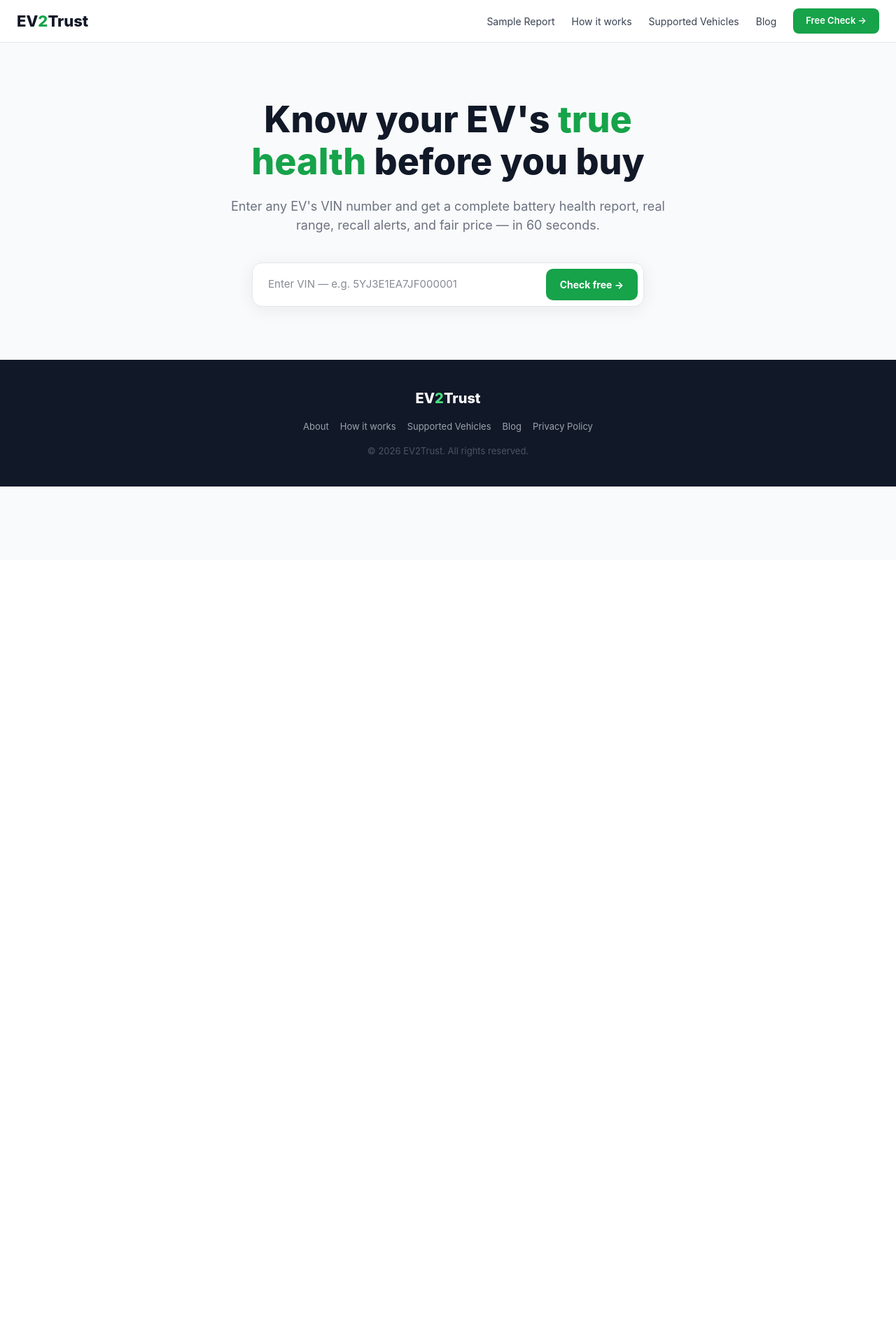
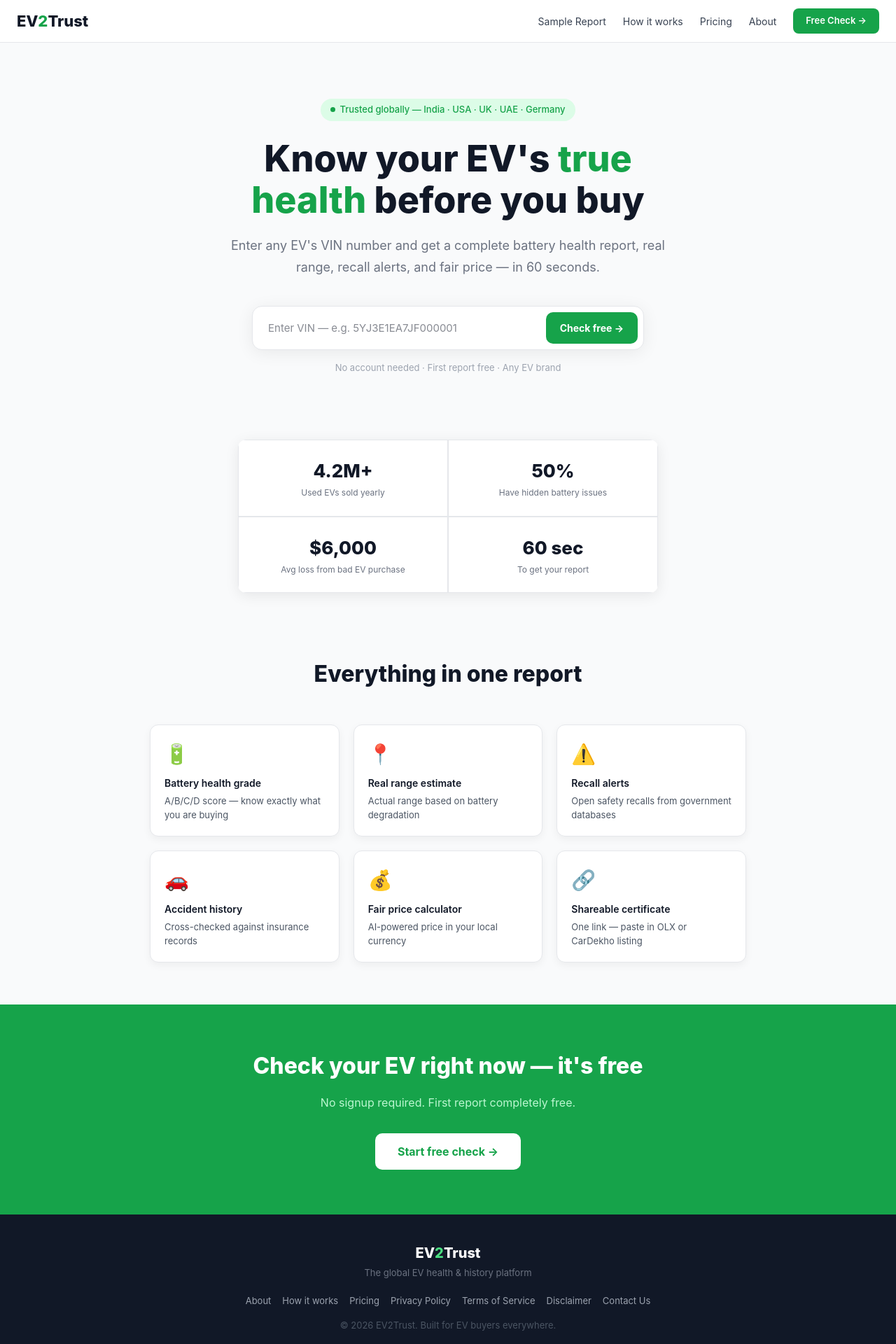
Before and after one commit to syedmeraj027/ev2trust, a Next.js app: page / in a window 1280 px wide. Shown: the top 1920 px of the page at 70% size. Before the commit the page ends 800 px from the top, so only its background shows below. Built offline with nearby package versions, Linux system fonts and the light colour scheme.

Commit message:
Updates in Home File

```diff
--- a/app/page.tsx
+++ b/app/page.tsx
@@ -7,66 +7,197 @@ export default function Home() {
 
   return (
     <div style={{ minHeight: "100vh", background: "#f9fafb", fontFamily: "Inter, sans-serif" }}>
+
       <style>{`
+        /* --- NEW HOVER EFFECTS --- */
         .text-link { transition: color 0.2s ease-in-out; }
         .nav-links .text-link:hover { color: #16a34a !important; }
         .footer-links .text-link:hover { color: #fff !important; }
+
         .btn-hover { transition: all 0.2s ease; }
         .btn-hover:hover { transform: translateY(-2px) scale(1.03); box-shadow: 0 8px 20px rgba(0,0,0,0.15); }
+        /* ------------------------- */
+
         .nav-links { display: flex; align-items: center; gap: 24px; font-size: 14px; }
         .nav-btn { background: #16a34a; color: #fff; padding: 8px 18px; border-radius: 8px; font-weight: 600; font-size: 13px; text-decoration: none; }
         .hamburger { display: none; background: none; border: none; cursor: pointer; padding: 4px; }
         .mobile-menu { display: none; flex-direction: column; gap: 0; background: #fff; border-top: 1px solid #e5e7eb; padding: 8px 0; }
         .mobile-menu.open { display: flex; }
         .mobile-menu a { padding: 12px 24px; font-size: 15px; color: #111827; text-decoration: none; border-bottom: 1px solid #f3f4f6; font-weight: 500; }
+        .mobile-menu a:last-child { border-bottom: none; }
         .hero-title { font-size: 52px; font-weight: 800; line-height: 1.15; color: #111827; margin-bottom: 20px; }
         .hero-section { text-align: center; padding: 80px 24px 60px; max-width: 720px; margin: 0 auto; }
+        .hero-sub { font-size: 18px; color: #6b7280; line-height: 1.7; margin-bottom: 40px; }
         .vin-box { display: flex; gap: 10px; max-width: 560px; margin: 0 auto 16px; background: #fff; padding: 8px; border-radius: 14px; border: 1.5px solid #e5e7eb; box-shadow: 0 4px 24px rgba(0,0,0,0.07); }
-        .vin-input { flex: 1; border: none; outline: none; font-size: 15px; padding: 10px 14px; background: transparent; color: #111827; }
-        .vin-btn { background: #16a34a; color: #fff; padding: 12px 20px; border-radius: 10px; font-weight: 700; font-size: 14px; text-decoration: none; }
-        @media (max-width: 640px) { .nav-links { display: none; } .hamburger { display: block; } .hero-title { font-size: 36px; } }
+        .vin-input { flex: 1; border: none; outline: none; font-size: 15px; padding: 10px 14px; background: transparent; color: #111827; min-width: 0; }
+        .vin-btn { background: #16a34a; color: #fff; padding: 12px 20px; border-radius: 10px; font-weight: 700; font-size: 14px; text-decoration: none; white-space: nowrap; flex-shrink: 0; display: inline-block; text-align: center; }
+        .stats-grid { display: grid; grid-template-columns: 1fr 1fr; gap: 0; max-width: 600px; margin: 0 auto; box-shadow: 0 4px 20px rgba(0,0,0,0.08); border-radius: 12px; overflow: hidden; }
+        .stat-item { text-align: center; padding: 24px 16px; border: 0.5px solid #e5e7eb; background: #fff; }
+        .features-grid { display: grid; grid-template-columns: repeat(auto-fit, minmax(200px, 1fr)); gap: 20px; }
+        .footer-links { margin-top: 16px; margin-bottom: 16px; display: flex; gap: 16px; flex-wrap: wrap; align-items: center; justify-content: center; }
+        .cta-title { color: #fff; font-weight: 800; margin-bottom: 16px; font-size: 32px; }
+
+        @media (max-width: 640px) {
+          .nav-links { display: none; }
+          .hamburger { display: block; }
+          .hero-title { font-size: 30px; }
+          .hero-sub { font-size: 15px; margin-bottom: 28px; }
+          .hero-section { padding: 40px 16px 32px; }
+          .vin-box { flex-direction: column; gap: 8px; margin: 0 0 16px; }
+          .vin-input { font-size: 14px; padding: 12px 14px; }
+          .vin-btn { padding: 13px 16px; font-size: 15px; }
+          .stats-grid { max-width: 100%; }
+          .stat-item { padding: 18px 10px; }
+          .features-grid { grid-template-columns: 1fr 1fr; gap: 12px; }
+          .footer-links { gap: 10px; font-size: 12px; }
+          .cta-title { font-size: 24px; }
+        }
       `}</style>
 
       {/* Navbar */}
-      <nav style={{ background: "#fff", borderBottom: "1px solid #e5e7eb", position: "sticky", top: 0, zIndex: 50 }}>
-        <div style={{ padding: "0 24px", height: 60, display: "flex", alignItems: "center", justifyContent: "space-between" }}>
+      <nav style={{
+        background: "#fff", borderBottom: "1px solid #e5e7eb",
+        position: "sticky", top: 0, zIndex: 50,
+      }}>
+        <div style={{
+          padding: "0 24px", height: 60,
+          display: "flex", alignItems: "center", justifyContent: "space-between",
+        }}>
           <Link href="/" style={{ fontWeight: 800, fontSize: 22, color: "#111827", textDecoration: "none" }}>
             EV<span style={{ color: "#16a34a" }}>2</span>Trust
           </Link>
           <div className="nav-links">
             <Link href="/sample-report" className="text-link" style={{ color: "#374151", textDecoration: "none" }}>Sample Report</Link>
             <Link href="/how-it-works" className="text-link" style={{ color: "#374151", textDecoration: "none" }}>How it works</Link>
-            <Link href="/supported-vehicles" className="text-link" style={{ color: "#374151", textDecoration: "none" }}>Supported Vehicles</Link>
-            <Link href="/blog" className="text-link" style={{ color: "#374151", textDecoration: "none" }}>Blog</Link>
+            <Link href="/pricing" className="text-link" style={{ color: "#374151", textDecoration: "none" }}>Pricing</Link>
+            <Link href="/about" className="text-link" style={{ color: "#374151", textDecoration: "none" }}>About</Link>
             <Link href="/check" className="nav-btn btn-hover">Free Check →</Link>
           </div>
-          <button className="hamburger" onClick={() => setMenuOpen(!menuOpen)}>
-            <svg width="24" height="24" fill="none" stroke="#111827" strokeWidth="2" strokeLinecap="round"><line x1="3" y1="6" x2="21" y2="6"/><line x1="3" y1="12" x2="21" y2="12"/><line x1="3" y1="18" x2="21" y2="18"/></svg>
+          <button className="hamburger" onClick={() => setMenuOpen(!menuOpen)} aria-label="Toggle menu">
+            <svg width="24" height="24" fill="none" stroke="#111827" strokeWidth="2" strokeLinecap="round">
+              {menuOpen
+                ? <><line x1="18" y1="6" x2="6" y2="18"/><line x1="6" y1="6" x2="18" y2="18"/></>
+                : <><line x1="3" y1="6" x2="21" y2="6"/><line x1="3" y1="12" x2="21" y2="12"/><line x1="3" y1="18" x2="21" y2="18"/></>
+              }
+            </svg>
           </button>
+        </div>
+        {/* Mobile Menu */}
+        <div className={`mobile-menu ${menuOpen ? "open" : ""}`}>
+          <Link href="/sample-report" onClick={() => setMenuOpen(false)}>Sample Report</Link>
+          <Link href="/how-it-works" onClick={() => setMenuOpen(false)}>How it works</Link>
+          <Link href="/pricing" onClick={() => setMenuOpen(false)}>Pricing</Link>
+          <Link href="/about" onClick={() => setMenuOpen(false)}>About</Link>
+          <Link href="/contact" onClick={() => setMenuOpen(false)}>Contact Us</Link>
+          <Link href="/check" onClick={() => setMenuOpen(false)} style={{ background: "#16a34a", color: "#fff", margin: "8px 16px", borderRadius: 8, textAlign: "center" }}>Free Check →</Link>
         </div>
       </nav>
 
+      {/* Hero */}
       <section className="hero-section">
-        <h1 className="hero-title">Know your EV&apos;s <span style={{ color: "#16a34a" }}>true health</span> before you buy</h1>
-        <p style={{ fontSize: 18, color: "#6b7280", marginBottom: 40 }}>Enter any EV&apos;s VIN number and get a complete battery health report, real range, recall alerts, and fair price — in 60 seconds.</p>
+        <div style={{
+          display: "inline-flex", alignItems: "center", gap: 6,
+          background: "#dcfce7", color: "#16a34a",
+          padding: "6px 14px", borderRadius: 20,
+          fontSize: 13, fontWeight: 500, marginBottom: 24,
+        }}>
+          <span style={{ width: 7, height: 7, borderRadius: "50%", background: "#16a34a", display: "inline-block" }} />
+          Trusted globally — India · USA · UK · UAE · Germany
+        </div>
+
+        <h1 className="hero-title">
+          Know your EV&apos;s{" "}
+          <span style={{ color: "#16a34a" }}>true health</span>{" "}
+          before you buy
+        </h1>
+
+        <p className="hero-sub">
+          Enter any EV&apos;s VIN number and get a complete battery health report,
+          real range, recall alerts, and fair price — in 60 seconds.
+        </p>
+
         <div className="vin-box">
           <input type="text" placeholder="Enter VIN — e.g. 5YJ3E1EA7JF000001" maxLength={17} className="vin-input" />
           <Link href="/check" className="vin-btn btn-hover">Check free →</Link>
         </div>
+
+        <p style={{ fontSize: 13, color: "#9ca3af" }}>
+          No account needed · First report free · Any EV brand
+        </p>
+      </section>
+
+      {/* Stats */}
+      <section style={{ padding: "32px 24px", background: "#f9fafb" }}>
+        <div className="stats-grid">
+          {[
+            { num: "4.2M+", label: "Used EVs sold yearly" },
+            { num: "50%", label: "Have hidden battery issues" },
+            { num: "$6,000", label: "Avg loss from bad EV purchase" },
+            { num: "60 sec", label: "To get your report" },
+          ].map((s) => (
+            <div key={s.label} className="stat-item">
+              <div style={{ fontSize: 26, fontWeight: 800, color: "#111827" }}>{s.num}</div>
+              <div style={{ fontSize: 12, color: "#6b7280", marginTop: 4, lineHeight: 1.4 }}>{s.label}</div>
+            </div>
+          ))}
+        </div>
+      </section>
+
+      {/* Features */}
+      <section style={{ padding: "60px 24px", maxWidth: 900, margin: "0 auto" }}>
+        <h2 style={{ textAlign: "center", fontSize: 32, fontWeight: 800, marginBottom: 48, color: "#111827" }}>
+          Everything in one report
+        </h2>
+        <div className="features-grid">
+          {[
+            { icon: "🔋", title: "Battery health grade", desc: "A/B/C/D score — know exactly what you are buying" },
+            { icon: "📍", title: "Real range estimate", desc: "Actual range based on battery degradation" },
+            { icon: "⚠️", title: "Recall alerts", desc: "Open safety recalls from government databases" },
+            { icon: "🚗", title: "Accident history", desc: "Cross-checked against insurance records" },
+            { icon: "💰", title: "Fair price calculator", desc: "AI-powered price in your local currency" },
+            { icon: "🔗", title: "Shareable certificate", desc: "One link — paste in OLX or CarDekho listing" },
+          ].map((f) => (
+            <div key={f.title} style={{
+              padding: 20, borderRadius: 12, background: "#fff",
+              border: "1px solid #e5e7eb", boxShadow: "0 4px 12px rgba(0,0,0,0.05)",
+            }}>
+              <div style={{ fontSize: 28, marginBottom: 10 }}>{f.icon}</div>
+              <div style={{ fontWeight: 600, marginBottom: 6, fontSize: 14, color: "#111827" }}>{f.title}</div>
+              <div style={{ fontSize: 13, color: "#4b5563", lineHeight: 1.5 }}>{f.desc}</div>
+            </div>
+          ))}
+        </div>
+      </section>
+
+      {/* CTA */}
+      <section style={{ background: "#16a34a", padding: "64px 24px", textAlign: "center" }}>
+        <h2 className="cta-title">Check your EV right now — it&apos;s free</h2>
+        <p style={{ color: "#bbf7d0", fontSize: 16, marginBottom: 32 }}>No signup required. First report completely free.</p>
+        <Link href="/check" className="btn-hover" style={{
+          background: "#fff", color: "#16a34a",
+          padding: "14px 32px", borderRadius: 10,
+          fontWeight: 700, fontSize: 16, textDecoration: "none", display: "inline-block",
+        }}>Start free check →</Link>
       </section>
 
       {/* Footer */}
       <footer style={{ background: "#111827", color: "#9ca3af", padding: "40px 24px", textAlign: "center", fontSize: 13 }}>
-        <div style={{ fontWeight: 800, color: "#fff", fontSize: 20 }}>EV<span style={{ color: "#4ade80" }}>2</span>Trust</div>
-        <div style={{ margin: "16px 0", display: "flex", gap: 16, justifyContent: "center", flexWrap: "wrap" }}>
+        <div style={{ fontWeight: 800, color: "#fff", fontSize: 20, marginBottom: 4 }}>
+          EV<span style={{ color: "#4ade80" }}>2</span>Trust
+        </div>
+        <div style={{ color: "#6b7280", marginBottom: 20 }}>The global EV health &amp; history platform</div>
+        <div className="footer-links">
           <Link href="/about" className="text-link" style={{ color: "#9ca3af", textDecoration: "none" }}>About</Link>
           <Link href="/how-it-works" className="text-link" style={{ color: "#9ca3af", textDecoration: "none" }}>How it works</Link>
-          <Link href="/supported-vehicles" className="text-link" style={{ color: "#9ca3af", textDecoration: "none" }}>Supported Vehicles</Link>
-          <Link href="/blog" className="text-link" style={{ color: "#9ca3af", textDecoration: "none" }}>Blog</Link>
+          <Link href="/pricing" className="text-link" style={{ color: "#9ca3af", textDecoration: "none" }}>Pricing</Link>
           <Link href="/privacy-policy" className="text-link" style={{ color: "#9ca3af", textDecoration: "none" }}>Privacy Policy</Link>
+          <Link href="/terms" className="text-link" style={{ color: "#9ca3af", textDecoration: "none" }}>Terms of Service</Link>
+          <Link href="/disclaimer" className="text-link" style={{ color: "#9ca3af", textDecoration: "none" }}>Disclaimer</Link>
+          <Link href="/contact" className="text-link" style={{ color: "#9ca3af", textDecoration: "none" }}>Contact Us</Link>
         </div>
-        <div style={{ color: "#4b5563" }}>© 2026 EV2Trust. All rights reserved.</div>
+        <div style={{ color: "#4b5563", marginTop: 8 }}>© 2026 EV2Trust. Built for EV buyers everywhere.</div>
       </footer>
+
     </div>
   );
 }
```
